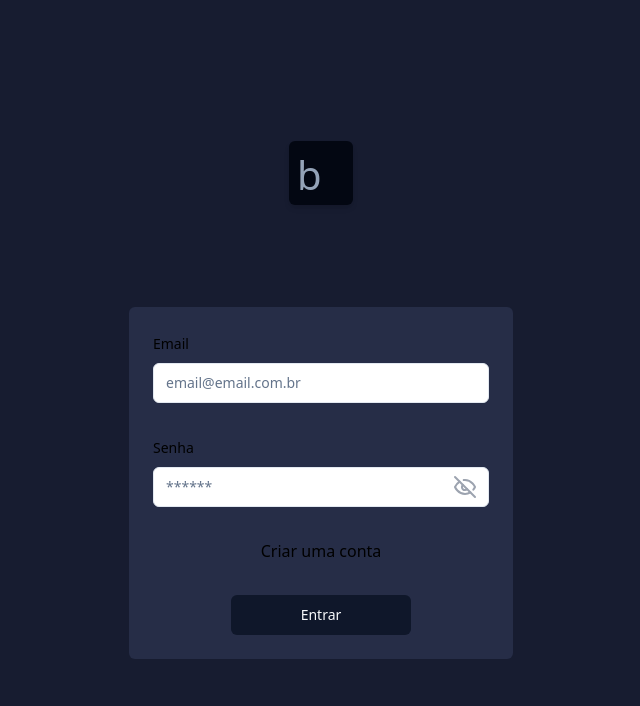
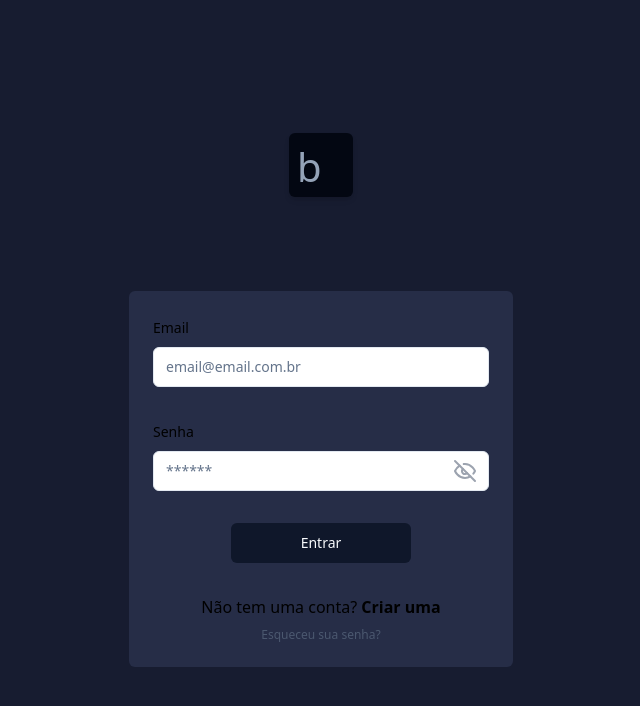
Before and after one commit to adrielgama/blag-dashboard, a React (Vite) app: page / in a window 1280 px wide. Shown: the top 706 px of the page, without its empty margins (319-959 px from the left). Built offline with nearby package versions, Linux system fonts and the light colour scheme; no server answers.

Commit message:
fix: text corrections

```diff
--- a/src/pages/login.tsx
+++ b/src/pages/login.tsx
@@ -136,22 +136,25 @@ export const Login = () => {
               )}
             />
             <div className="flex flex-col items-center gap-2 text-center">
-              {/* <p
-                className="cursor-pointer text-xs hover:text-slate-300 transition-colors"
-                // TODO FORGOT PASSWORD
-                onClick={() => console.log('click')}
+              <Button
+                type="submit"
+                className="mb-6 w-[180px] hover:bg-blue-400 hover:border transition-colors"
               >
-                Esqueci minha senha
-              </p> */}
+                Entrar
+              </Button>
               <p
                 className="cursor-pointer hover:text-slate-300 transition-colors"
                 onClick={handleCreateAccount}
               >
-                Criar uma conta
+                Não tem uma conta? <strong>Criar uma</strong>
               </p>
-              <Button type="submit" className="mt-6 w-[180px]">
-                Entrar
-              </Button>
+              <a
+                className="cursor-pointer text-xs text-slate-500/60 hover:text-slate-300 transition-colors"
+                href="mailto:adrielgama@gmail.com"
+                rel="noreferrer"
+              >
+                Esqueceu sua senha?
+              </a>
             </div>
           </form>
         </Form>
--- a/src/pages/signup.tsx
+++ b/src/pages/signup.tsx
@@ -153,7 +153,7 @@ export const Signup = () => {
                 className="cursor-pointer hover:text-slate-300 transition-colors"
                 onClick={handleLogin}
               >
-                Fazer login
+                Já possui uma conta? <strong>Fazer login</strong>
               </a>
             </div>
           </form>
```
